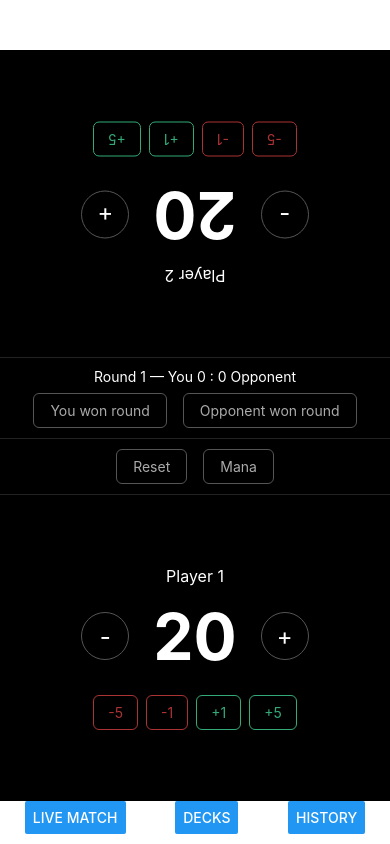
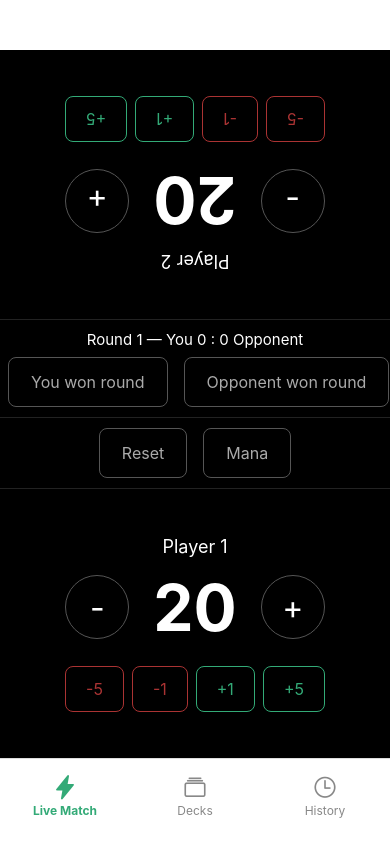
Before and after one commit to larabc/my-tracker, a React Native app in the folder frontend/: screen / in a window 390 px wide. Built offline with nearby package versions, Linux system fonts and the light colour scheme.

Commit message:
Add icon bottom navbar and enlarge touch targets
Replaced the plain text tab buttons with an icon-based bottom navbar
(@expo/vector-icons). Increased button, chip, and text sizes across
the life counter, decks, save match form, and history screens for
easier tapping and reading.

```diff
--- a/frontend/App.js
+++ b/frontend/App.js
@@ -1,26 +1,34 @@
 import { useState } from 'react';
-import { Button, StyleSheet, View } from 'react-native';
+import { StyleSheet, Text, TouchableOpacity, View } from 'react-native';
+import { Ionicons } from '@expo/vector-icons';
 import Decks from './Decks';
 import LifeCounter from './LifeCounter';
 import MatchHistory from './MatchHistory';
 
-const SCREENS = {
-  match: LifeCounter,
-  decks: Decks,
-  history: MatchHistory,
-};
+const TABS = [
+  { key: 'match', label: 'Live Match', icon: 'flash', screen: LifeCounter },
+  { key: 'decks', label: 'Decks', icon: 'albums', screen: Decks },
+  { key: 'history', label: 'History', icon: 'time', screen: MatchHistory },
+];
 
 export default function App() {
   const [screen, setScreen] = useState('match');
-  const Screen = SCREENS[screen];
+  const activeTab = TABS.find((tab) => tab.key === screen);
+  const Screen = activeTab.screen;
 
   return (
     <View style={styles.container}>
       <Screen />
       <View style={styles.tabs}>
-        <Button title="Live Match" onPress={() => setScreen('match')} />
-        <Button title="Decks" onPress={() => setScreen('decks')} />
-        <Button title="History" onPress={() => setScreen('history')} />
+        {TABS.map((tab) => {
+          const active = tab.key === screen;
+          return (
+            <TouchableOpacity key={tab.key} style={styles.tab} onPress={() => setScreen(tab.key)}>
+              <Ionicons name={active ? tab.icon : `${tab.icon}-outline`} size={26} color={active ? '#3a7' : '#888'} />
+              <Text style={[styles.tabLabel, active && styles.tabLabelActive]}>{tab.label}</Text>
+            </TouchableOpacity>
+          );
+        })}
       </View>
     </View>
   );
@@ -34,7 +42,23 @@ const styles = StyleSheet.create({
   },
   tabs: {
     flexDirection: 'row',
-    justifyContent: 'space-around',
-    paddingBottom: 10,
+    borderTopWidth: 1,
+    borderTopColor: '#ddd',
+    paddingTop: 8,
+    paddingBottom: 20,
+  },
+  tab: {
+    flex: 1,
+    alignItems: 'center',
+    paddingVertical: 6,
+  },
+  tabLabel: {
+    fontSize: 12,
+    color: '#888',
+    marginTop: 2,
+  },
+  tabLabelActive: {
+    color: '#3a7',
+    fontWeight: 'bold',
   },
 });
--- a/frontend/DeckDetail.js
+++ b/frontend/DeckDetail.js
@@ -79,7 +79,9 @@ const styles = StyleSheet.create({
   },
   back: {
     color: '#3a7',
-    marginBottom: 12,
+    fontSize: 16,
+    paddingVertical: 8,
+    marginBottom: 8,
   },
   title: {
     fontSize: 20,
@@ -102,16 +104,18 @@ const styles = StyleSheet.create({
     marginBottom: 8,
   },
   row: {
-    paddingVertical: 10,
+    paddingVertical: 14,
     borderBottomWidth: 1,
     borderBottomColor: '#ddd',
   },
   rowTitle: {
     fontWeight: 'bold',
+    fontSize: 16,
   },
   rowMeta: {
     color: '#666',
-    marginTop: 2,
+    marginTop: 4,
+    fontSize: 14,
   },
   historyHeader: {
     flexDirection: 'row',
@@ -119,6 +123,7 @@ const styles = StyleSheet.create({
   },
   result: {
     fontWeight: 'bold',
+    fontSize: 16,
   },
   empty: {
     color: '#999',
--- a/frontend/Decks.js
+++ b/frontend/Decks.js
@@ -192,17 +192,19 @@ const styles = StyleSheet.create({
     flex: 1,
   },
   deckRow: {
-    paddingVertical: 12,
+    paddingVertical: 18,
     paddingHorizontal: 16,
     borderBottomWidth: 1,
     borderBottomColor: '#ddd',
   },
   deckName: {
     fontWeight: 'bold',
+    fontSize: 17,
   },
   deckMeta: {
     color: '#666',
-    marginTop: 2,
+    marginTop: 4,
+    fontSize: 14,
   },
   empty: {
     textAlign: 'center',
@@ -211,12 +213,13 @@ const styles = StyleSheet.create({
   },
   addButton: {
     backgroundColor: '#3a7',
-    paddingVertical: 14,
+    paddingVertical: 18,
     alignItems: 'center',
   },
   addButtonText: {
     color: '#fff',
     fontWeight: 'bold',
+    fontSize: 17,
   },
   overlay: {
     flex: 1,
@@ -244,14 +247,15 @@ const styles = StyleSheet.create({
   input: {
     backgroundColor: '#222',
     color: '#fff',
-    borderRadius: 6,
-    paddingHorizontal: 10,
-    paddingVertical: 8,
+    fontSize: 16,
+    borderRadius: 8,
+    paddingHorizontal: 12,
+    paddingVertical: 12,
     borderWidth: 1,
     borderColor: '#444',
   },
   multiline: {
-    minHeight: 60,
+    minHeight: 70,
     textAlignVertical: 'top',
   },
   row: {
@@ -261,9 +265,9 @@ const styles = StyleSheet.create({
   choice: {
     borderWidth: 1,
     borderColor: '#555',
-    borderRadius: 6,
-    paddingVertical: 6,
-    paddingHorizontal: 12,
+    borderRadius: 8,
+    paddingVertical: 10,
+    paddingHorizontal: 16,
     marginRight: 8,
     marginBottom: 8,
   },
@@ -272,6 +276,7 @@ const styles = StyleSheet.create({
   },
   choiceText: {
     color: '#fff',
+    fontSize: 16,
   },
   actions: {
     flexDirection: 'row',
@@ -279,16 +284,17 @@ const styles = StyleSheet.create({
     marginTop: 20,
   },
   cancelButton: {
-    paddingVertical: 10,
-    paddingHorizontal: 16,
+    paddingVertical: 14,
+    paddingHorizontal: 20,
   },
   saveButton: {
     backgroundColor: '#3a7',
-    borderRadius: 6,
-    paddingVertical: 10,
-    paddingHorizontal: 16,
+    borderRadius: 8,
+    paddingVertical: 14,
+    paddingHorizontal: 20,
   },
   actionText: {
     color: '#fff',
+    fontSize: 16,
   },
 });
--- a/frontend/LifeCounter.js
+++ b/frontend/LifeCounter.js
@@ -198,7 +198,7 @@ const styles = StyleSheet.create({
   },
   name: {
     color: '#fff',
-    fontSize: 16,
+    fontSize: 18,
     marginBottom: 12,
   },
   controls: {
@@ -214,9 +214,9 @@ const styles = StyleSheet.create({
     textAlign: 'center',
   },
   button: {
-    width: 48,
-    height: 48,
-    borderRadius: 24,
+    width: 64,
+    height: 64,
+    borderRadius: 32,
     borderWidth: 1,
     borderColor: '#555',
     alignItems: 'center',
@@ -224,7 +224,7 @@ const styles = StyleSheet.create({
   },
   buttonText: {
     color: '#fff',
-    fontSize: 24,
+    fontSize: 32,
   },
   quickRow: {
     flexDirection: 'row',
@@ -232,9 +232,9 @@ const styles = StyleSheet.create({
   },
   quickButton: {
     borderWidth: 1,
-    borderRadius: 6,
-    paddingVertical: 8,
-    paddingHorizontal: 14,
+    borderRadius: 8,
+    paddingVertical: 12,
+    paddingHorizontal: 20,
     marginHorizontal: 4,
   },
   quickButtonUp: {
@@ -245,9 +245,11 @@ const styles = StyleSheet.create({
   },
   quickButtonTextUp: {
     color: '#3a7',
+    fontSize: 16,
   },
   quickButtonTextDown: {
     color: '#a33',
+    fontSize: 16,
   },
   manaRow: {
     flexDirection: 'row',
@@ -258,26 +260,28 @@ const styles = StyleSheet.create({
     marginHorizontal: 6,
   },
   manaCircle: {
-    width: 36,
-    height: 36,
-    borderRadius: 18,
+    width: 44,
+    height: 44,
+    borderRadius: 22,
     alignItems: 'center',
     justifyContent: 'center',
-    marginVertical: 4,
+    marginVertical: 6,
   },
   manaCircleText: {
     color: '#fff',
     fontWeight: 'bold',
+    fontSize: 16,
   },
   manaCount: {
     color: '#fff',
-    fontSize: 12,
+    fontSize: 14,
     marginBottom: 4,
   },
   manaArrow: {
     color: '#888',
-    fontSize: 16,
-    paddingHorizontal: 8,
+    fontSize: 22,
+    paddingHorizontal: 10,
+    paddingVertical: 4,
   },
   matchBar: {
     alignItems: 'center',
@@ -287,6 +291,7 @@ const styles = StyleSheet.create({
   },
   matchText: {
     color: '#fff',
+    fontSize: 15,
     marginBottom: 8,
   },
   matchButtonsRow: {
@@ -301,11 +306,11 @@ const styles = StyleSheet.create({
     borderColor: '#222',
   },
   middleButton: {
-    paddingVertical: 8,
-    paddingHorizontal: 16,
+    paddingVertical: 14,
+    paddingHorizontal: 22,
     borderWidth: 1,
     borderColor: '#555',
-    borderRadius: 6,
+    borderRadius: 8,
     marginHorizontal: 8,
   },
   middleButtonActive: {
@@ -313,6 +318,7 @@ const styles = StyleSheet.create({
   },
   middleButtonText: {
     color: '#aaa',
+    fontSize: 16,
   },
   diceRow: {
     flexDirection: 'row',
--- a/frontend/MatchHistory.js
+++ b/frontend/MatchHistory.js
@@ -139,9 +139,9 @@ const styles = StyleSheet.create({
   choice: {
     borderWidth: 1,
     borderColor: '#999',
-    borderRadius: 6,
-    paddingVertical: 6,
-    paddingHorizontal: 12,
+    borderRadius: 8,
+    paddingVertical: 10,
+    paddingHorizontal: 16,
     marginRight: 8,
     marginBottom: 8,
   },
@@ -151,9 +151,10 @@ const styles = StyleSheet.create({
   },
   choiceText: {
     color: '#000',
+    fontSize: 16,
   },
   matchRow: {
-    paddingVertical: 10,
+    paddingVertical: 14,
     borderBottomWidth: 1,
     borderBottomColor: '#ddd',
   },
@@ -163,15 +164,18 @@ const styles = StyleSheet.create({
   },
   matchTitle: {
     fontWeight: 'bold',
+    fontSize: 16,
     flexShrink: 1,
     marginRight: 8,
   },
   result: {
     fontWeight: 'bold',
+    fontSize: 16,
   },
   matchMeta: {
     color: '#666',
-    marginTop: 2,
+    marginTop: 4,
+    fontSize: 14,
   },
   empty: {
     color: '#999',
--- a/frontend/SaveMatchModal.js
+++ b/frontend/SaveMatchModal.js
@@ -232,9 +232,9 @@ const styles = StyleSheet.create({
   choice: {
     borderWidth: 1,
     borderColor: '#555',
-    borderRadius: 6,
-    paddingVertical: 6,
-    paddingHorizontal: 12,
+    borderRadius: 8,
+    paddingVertical: 10,
+    paddingHorizontal: 16,
     marginRight: 8,
     marginBottom: 8,
   },
@@ -243,13 +243,14 @@ const styles = StyleSheet.create({
   },
   choiceText: {
     color: '#fff',
+    fontSize: 16,
   },
   dateButton: {
     borderWidth: 1,
     borderColor: '#555',
-    borderRadius: 6,
-    paddingVertical: 10,
-    paddingHorizontal: 12,
+    borderRadius: 8,
+    paddingVertical: 14,
+    paddingHorizontal: 16,
     alignSelf: 'flex-start',
   },
   actions: {
@@ -258,16 +259,17 @@ const styles = StyleSheet.create({
     marginTop: 20,
   },
   cancelButton: {
-    paddingVertical: 10,
-    paddingHorizontal: 16,
+    paddingVertical: 14,
+    paddingHorizontal: 20,
   },
   saveButton: {
     backgroundColor: '#3a7',
-    borderRadius: 6,
-    paddingVertical: 10,
-    paddingHorizontal: 16,
+    borderRadius: 8,
+    paddingVertical: 14,
+    paddingHorizontal: 20,
   },
   actionText: {
     color: '#fff',
+    fontSize: 16,
   },
 });
--- a/frontend/package.json
+++ b/frontend/package.json
@@ -3,6 +3,7 @@
   "version": "1.0.0",
   "main": "index.js",
   "dependencies": {
+    "@expo/vector-icons": "^15.0.2",
     "@react-native-community/datetimepicker": "9.1.0",
     "expo": "~57.0.24",
     "expo-status-bar": "~57.0.1",
```
Also changed, not shown: 1 other file (tests, documents, lock files or other folders).
